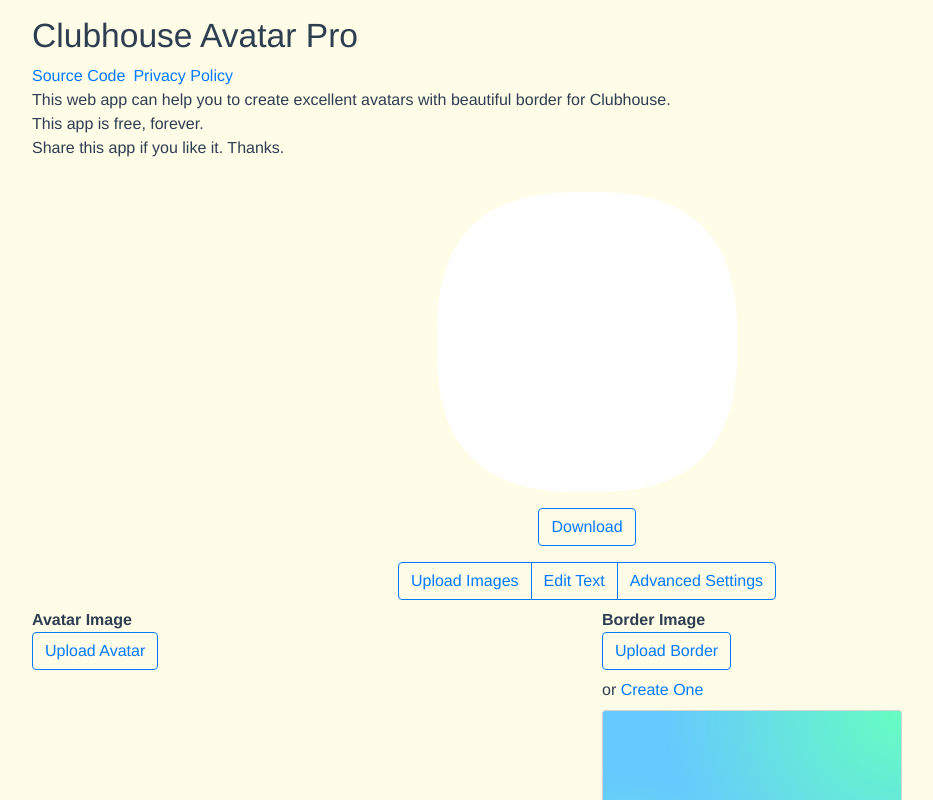
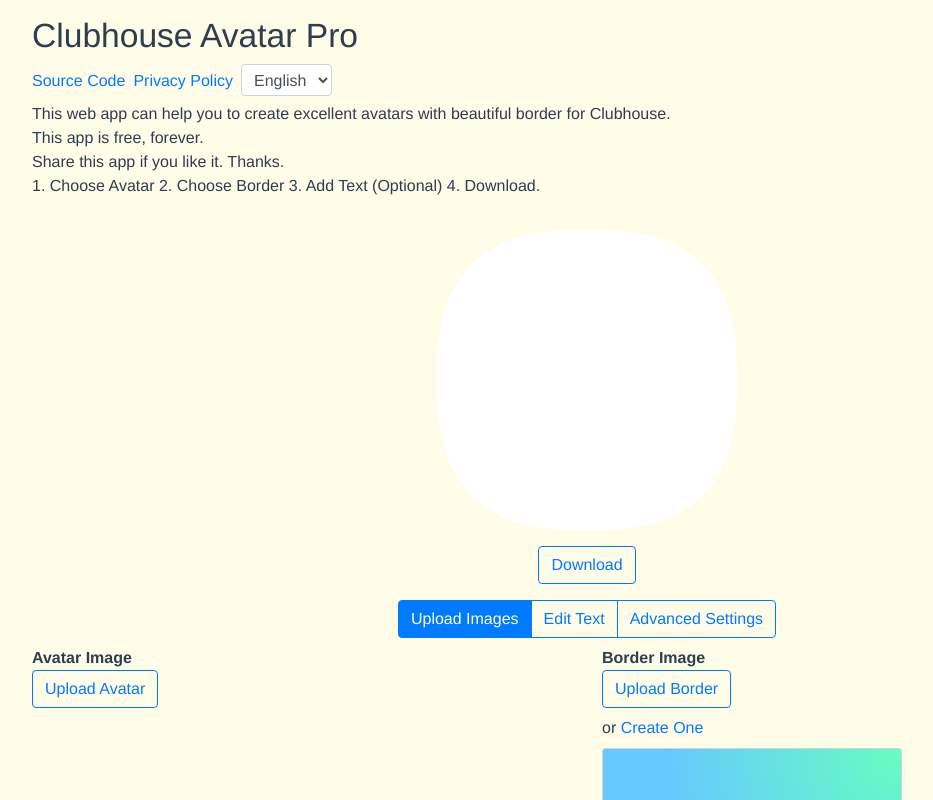
Before and after one commit to JacobLinCool/Clubhouse-Avatar-Pro, a Vue app: page / in a window 1280 px wide. Shown: the whole page, without its empty margins (53-986 px from the left). Built offline with nearby package versions, Linux system fonts and the light colour scheme.

Commit message:
v1.0.4
remove unused libraries
improve tab UI

```diff
--- a/src/App.vue
+++ b/src/App.vue
@@ -6,6 +6,14 @@
             <a href="https://github.com/JacobLinCool/Clubhouse-Avatar-Pro/blob/main/Privacy.md" target="_blank" class="mr-2" rel="noreferrer noopener">{{
                 text("privacy_policy")
             }}</a>
+
+            <div class="form-group d-inline-block" style="max-width: 300px; height: 22px">
+                <select v-model="lang" class="form-control" id="select_language" style="height: 2rem; padding: 0 0.5rem">
+                    <option value="en">English</option>
+                    <option value="zh">中文</option>
+                </select>
+            </div>
+
             <br />
             <!-- prettier-ignore -->
             <span style="white-space: pre-wrap">{{ text("app_description") }}</span>
@@ -22,9 +30,13 @@
             <div id="tools">
                 <div id="tab-control" class="mb-2 d-flex flex-column justify-content-center align-items-center">
                     <div class="btn-group" role="group">
-                        <button type="button" class="btn btn-outline-primary" @click="tab = 'upload'">{{ text("upload_images") }}</button>
-                        <button type="button" class="btn btn-outline-primary" @click="tab = 'text'">{{ text("set_text") }}</button>
-                        <button type="button" class="btn btn-outline-primary" @click="tab = 'settings'">{{ text("settings") }}</button>
+                        <button ref="tab_c_upload" type="button" class="btn btn-outline-primary active" @click="switch_tab('upload')">
+                            {{ text("upload_images") }}
+                        </button>
+                        <button ref="tab_c_text" type="button" class="btn btn-outline-primary" @click="switch_tab('text')">{{ text("set_text") }}</button>
+                        <button ref="tab_c_settings" type="button" class="btn btn-outline-primary" @click="switch_tab('settings')">
+                            {{ text("settings") }}
+                        </button>
                     </div>
                 </div>
                 <div id="tabs">
@@ -302,7 +314,7 @@
     name: "App",
     data() {
         return {
-            version: "v1.0.3",
+            version: "v1.0.4",
             tab: "upload",
             avatar: null,
             background: null,
@@ -321,7 +333,7 @@
                     privacy_policy: "Privacy Policy",
                     app_description:
                         "This web app can help you to create excellent avatars with beautiful border for Clubhouse. \nThis app is free, forever. \nShare this app if you like it. Thanks.\n",
-                    app_guide: "",
+                    app_guide: "1. Choose Avatar 2. Choose Border 3. Add Text (Optional) 4. Download.",
                     upload_images: "Upload Images",
                     avatar_image: "Avatar Image",
                     border_image: "Border Image",
@@ -360,8 +372,6 @@
                         "這個開源且免費的網站可以幫您創建具有美麗邊框的 Clubhouse 頭像。\n我們不會儲存任何您上傳的物件，所有程式均在您的裝置上執行，而非於我們的伺服器。\n如果您喜歡這個網站，歡迎分享給更多人使用。",
                     app_guide:
                         "1. 選「頭像圖片」(必選) 2. 選「邊框圖片」(必選) 3. 選「進階設定」調整「頭像曲度」及「頭像大小」(選擇) 4. 選「編輯文字」(選擇) 5. 「下載」至您的手機運用。",
-                    guide1: "1. 選擇「頭像圖片」(必選)",
-                    guide2: "2. 選「邊框圖片」(必選)",
                     upload_images: "設定圖片",
                     avatar_image: "頭像圖片",
                     border_image: "邊框圖片",
@@ -430,6 +440,15 @@
                 return this.language_pack["en"][item];
             }
             return "";
+        },
+        switch_tab(t = "upload") {
+            this.tab = t;
+            let tabs = ["upload", "text", "settings"];
+            let self = this;
+            tabs.forEach((tab) => {
+                self.$refs["tab_c_" + tab].classList.remove("active");
+            });
+            self.$refs["tab_c_" + t].classList.add("active");
         },
         upload_avatar() {
             let self = this;
@@ -716,21 +735,6 @@
             this.product = this.$refs.canvas.toDataURL("image/png");
             this.processing = false;
         },
-        set_tips() {
-            this.$tip(this.$refs.avatar_label, {
-                content: this.text("guide1"),
-            });
-            this.$tip(this.$refs.border_label, {
-                content: this.text("guide2"),
-            });
-        },
-        guide(step = 1) {
-            if (step == 1) {
-                this.$refs.avatar_label._tippy.show();
-            } else if (step == 2) {
-                this.$refs.border_label._tippy.show();
-            }
-        },
     },
     mounted() {
         console.log(`[App] App Start`);
@@ -738,7 +742,8 @@
         this.lang = (navigator.language || navigator.userLanguage).substr(0, 2);
         this.draw_blank_canvas();
         this.init_border_creator();
-        this.set_tips();
+        // this.set_tips();
+        // this.guide(1);
     },
 };
 
--- a/src/main.js
+++ b/src/main.js
@@ -1,13 +1,13 @@
 /* css libraries */
 import "bootstrap/dist/css/bootstrap.css";
-import "tippy.js/dist/tippy.css";
+// import "tippy.js/dist/tippy.css";
 // import "bootstrap-vue/dist/bootstrap-vue.css";
 // import "sweetalert2/dist/sweetalert2.css";
 
 /* js libraries */
 import Vue from "vue";
 import App from "./App";
-import tippy from "tippy.js";
+// import tippy from "tippy.js";
 // import swal from "sweetalert2";
 // import BootstrapVue from "bootstrap-vue";
 
@@ -32,12 +32,13 @@
 // Vue.use(swalPlugin);
 /* setup Vue plugins */
 // Vue.use(BootstrapVue);
-const tippyPlugin = {
-  install: function(Vue) {
-    Vue.prototype.$tip = tippy;
-  }
-};
-Vue.use(tippyPlugin);
+
+// const tippyPlugin = {
+//   install: function(Vue) {
+//     Vue.prototype.$tip = tippy;
+//   }
+// };
+// Vue.use(tippyPlugin);
 
 /* set Vue config */
 Vue.config.productionTip = false;
```
